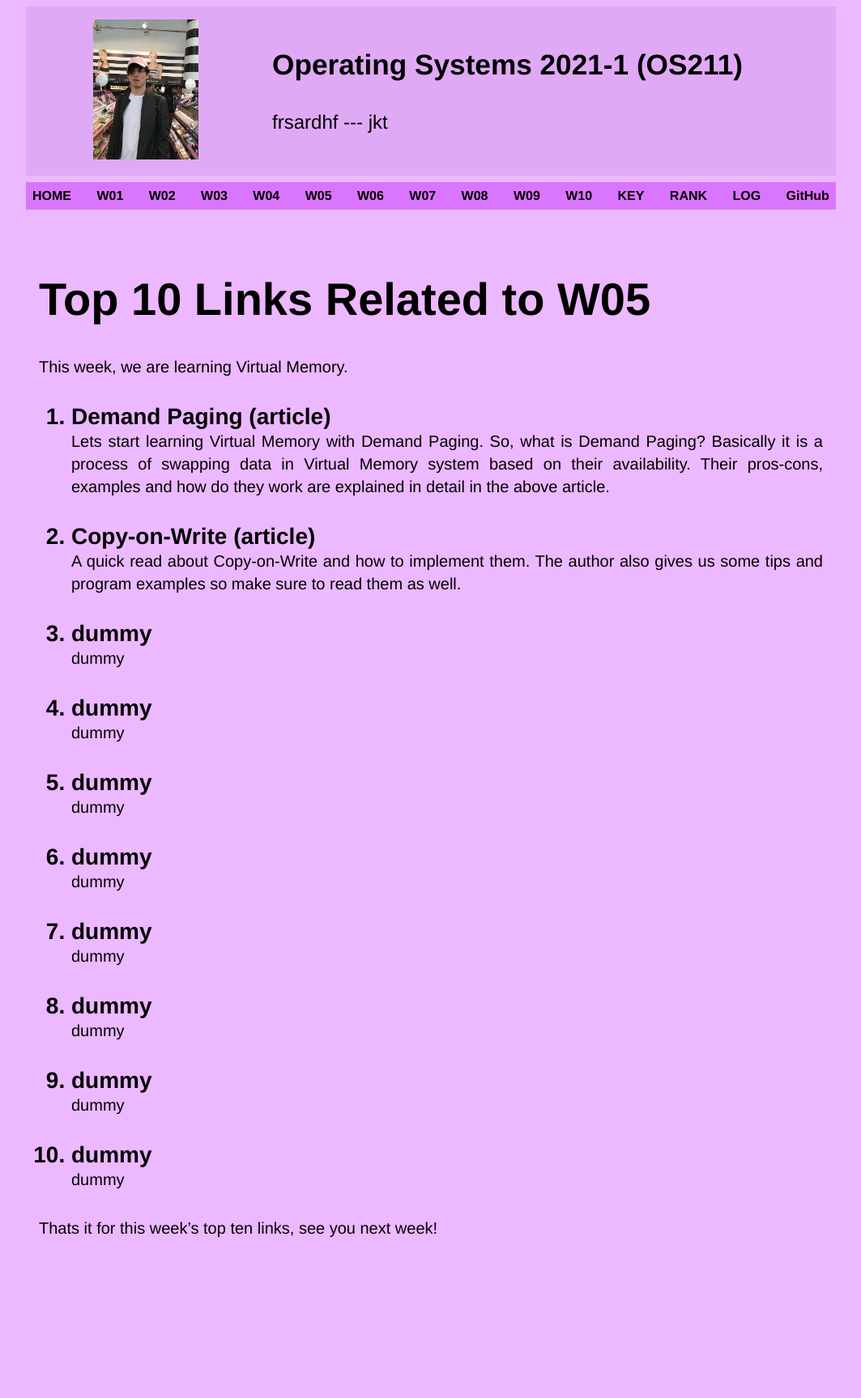
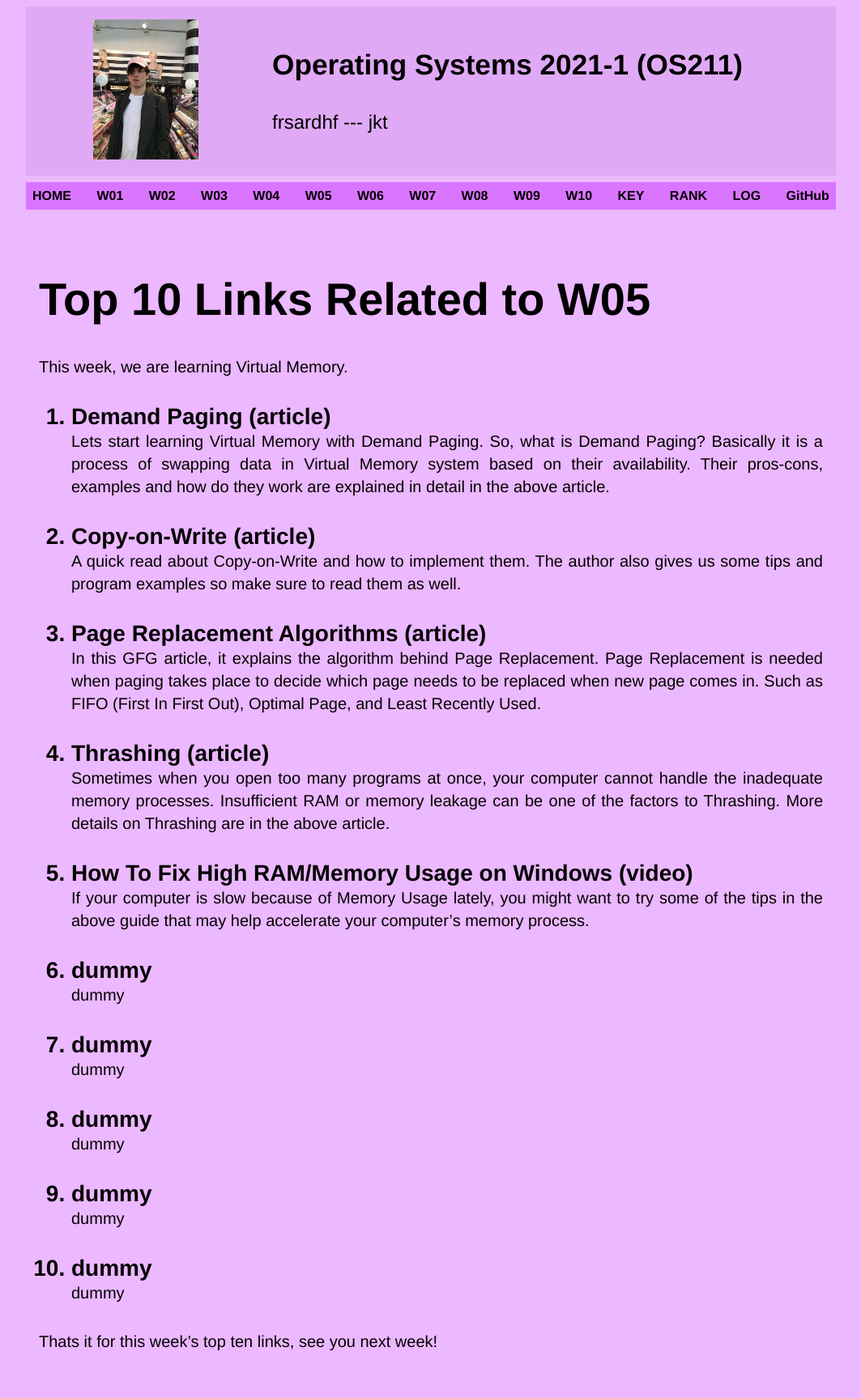
Before and after one commit to frsardhf/os211, a Jekyll site: the page built from w05.md, in a window 1280 px wide. Shown: the whole page at 81% size, without its empty margins (108-1171 px from the left). Built offline with Jekyll 4.4.1, drawn with Linux system fonts in a browser that asks for light colours; our own code applies the rules of GitHub Pages for plain Markdown files; before the commit the page ends 1587 px from its top, so only the background shows below that.

Commit message:
OS211 frsardhf

```diff
--- a/w05.md
+++ b/w05.md
@@ -12,14 +12,14 @@ This week, we are learning Virtual Memory.
 2. [Copy-on-Write (article)](https://medium.com/@arpitbhayani/copy-on-write-semantics-9538bbeb9f86) <br>
    A quick read about Copy-on-Write and how to implement them. The author also gives us some tips and program examples so make sure to read them as well.
 
-3. [dummy](https://www.youtube.com) <br>
-   dummy
+3. [Page Replacement Algorithms (article)](https://www.geeksforgeeks.org/page-replacement-algorithms-in-operating-systems/) <br>
+   In this GFG article, it explains the algorithm behind Page Replacement. Page Replacement is needed when paging takes place to decide which page needs to be replaced when new page comes in. Such as FIFO (First In First Out), Optimal Page, and Least Recently Used.
 
-4. [dummy](https://www.youtube.com) <br>
-   dummy
+4. [Thrashing (article)](https://www.studytonight.com/operating-system/thrashing-in-operating-system) <br>
+   Sometimes when you open too many programs at once, your computer cannot handle the inadequate memory processes. Insufficient RAM or memory leakage can be one of the factors to Thrashing. More details on Thrashing are in the above article.
 
-5. [dummy](https://www.youtube.com) <br>
-   dummy
+5. [How To Fix High RAM/Memory Usage on Windows (video)](https://www.youtube.com/watch?v=osKnDbHibig) <br>
+   If your computer is slow because of Memory Usage lately, you might want to try some of the tips in the above guide that may help accelerate your computer's memory process.
 
 6. [dummy](https://www.youtube.com) <br>
    dummy
```
